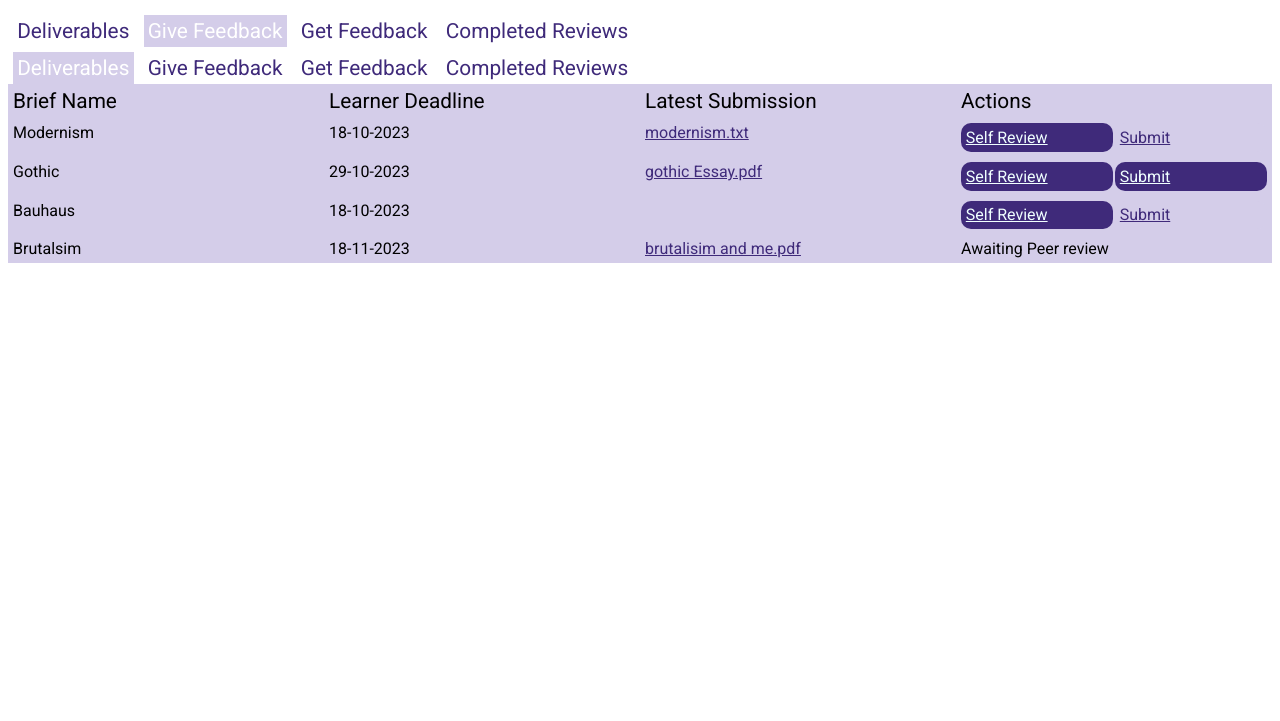
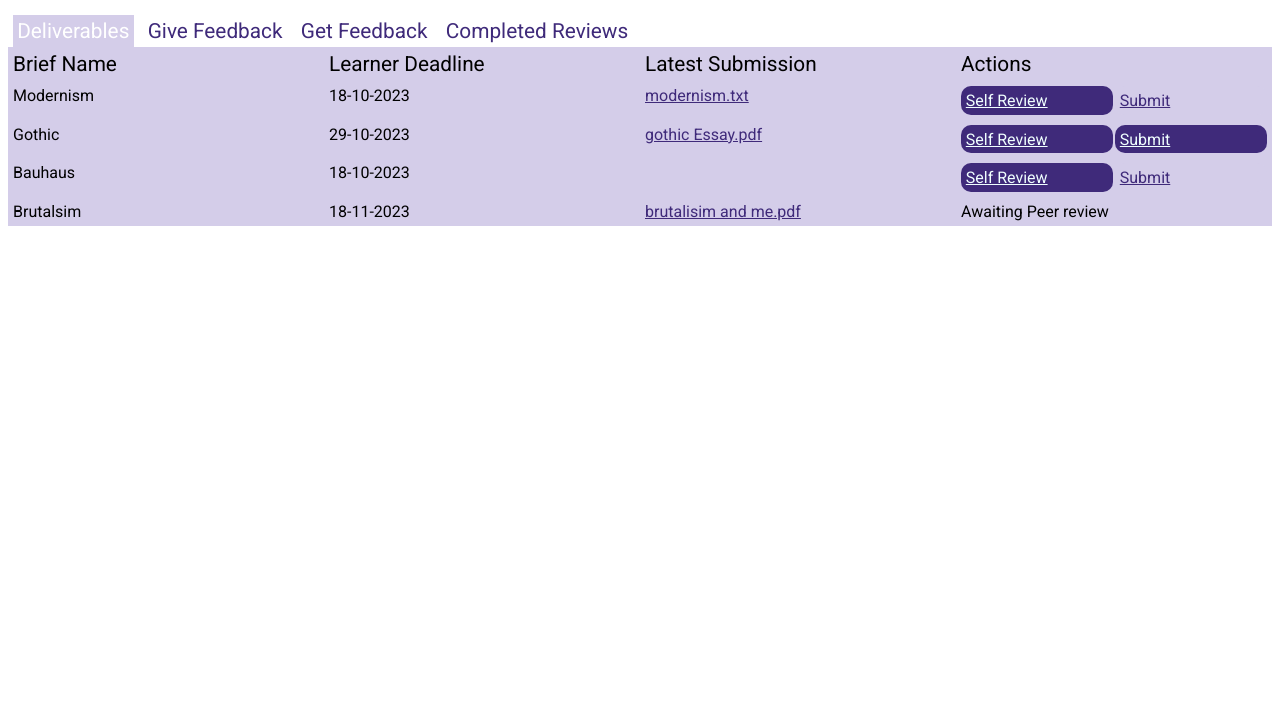
Before and after one commit to kenpower/ReviewSystemPrototype, a plain HTML site: page index.html in a window 1280 px wide. Shown: the part 79-800 px from the top of the page. Drawn offline with Linux system fonts and the light colour scheme.

Commit message:
fix typo

```diff
--- a/index.html
+++ b/index.html
@@ -2,7 +2,7 @@
 <!DOCTYPE html>
 <html>
 <head>
-<link rel="stylesheet" href="style.css">
+<link rel="stylesheet" href="./style.css">
 <link rel="preconnect" href="https://fonts.googleapis.com">
 <link rel="preconnect" href="https://fonts.gstatic.com" crossorigin>
 <link href="https://fonts.googleapis.com/css2?family=Roboto:ital,wght@0,100;0,300;0,400;0,500;0,700;0,900;1,500&display=swap" rel="stylesheet">
@@ -17,12 +17,6 @@
     <img src="profile.jpg">
     </div>
 
-    <div id="maintab">
-        <a href="index.html">Deliverables</a>
-        <a class="selected" href="givefeedback.html">Give Feedback</a>
-        <a href="getfeedback.html">Get Feedback</a>
-        <a href="completedreviews.html">Completed Reviews</a>
-    </div>
 
 <div id="maintab">
     <a class="selected" href="index.html">Deliverables</a>
```
